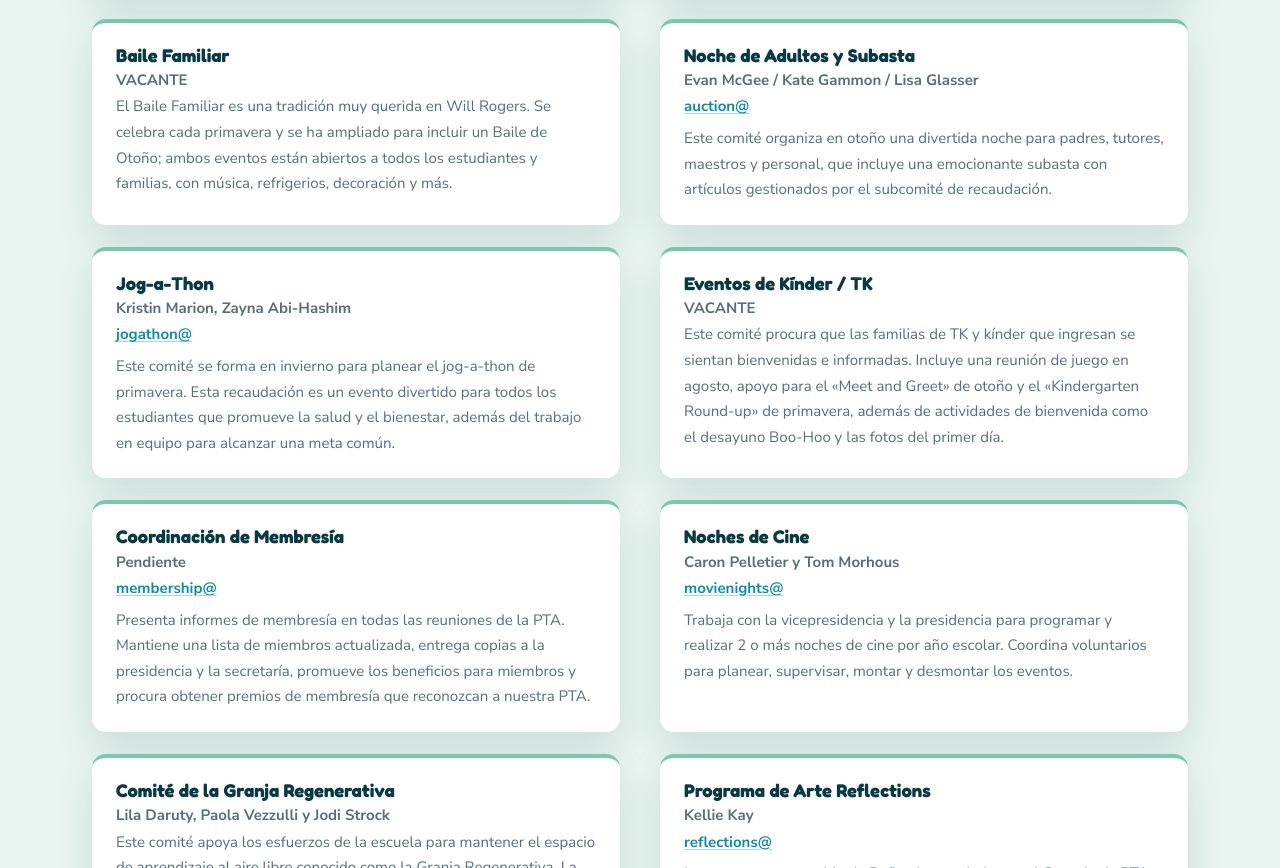
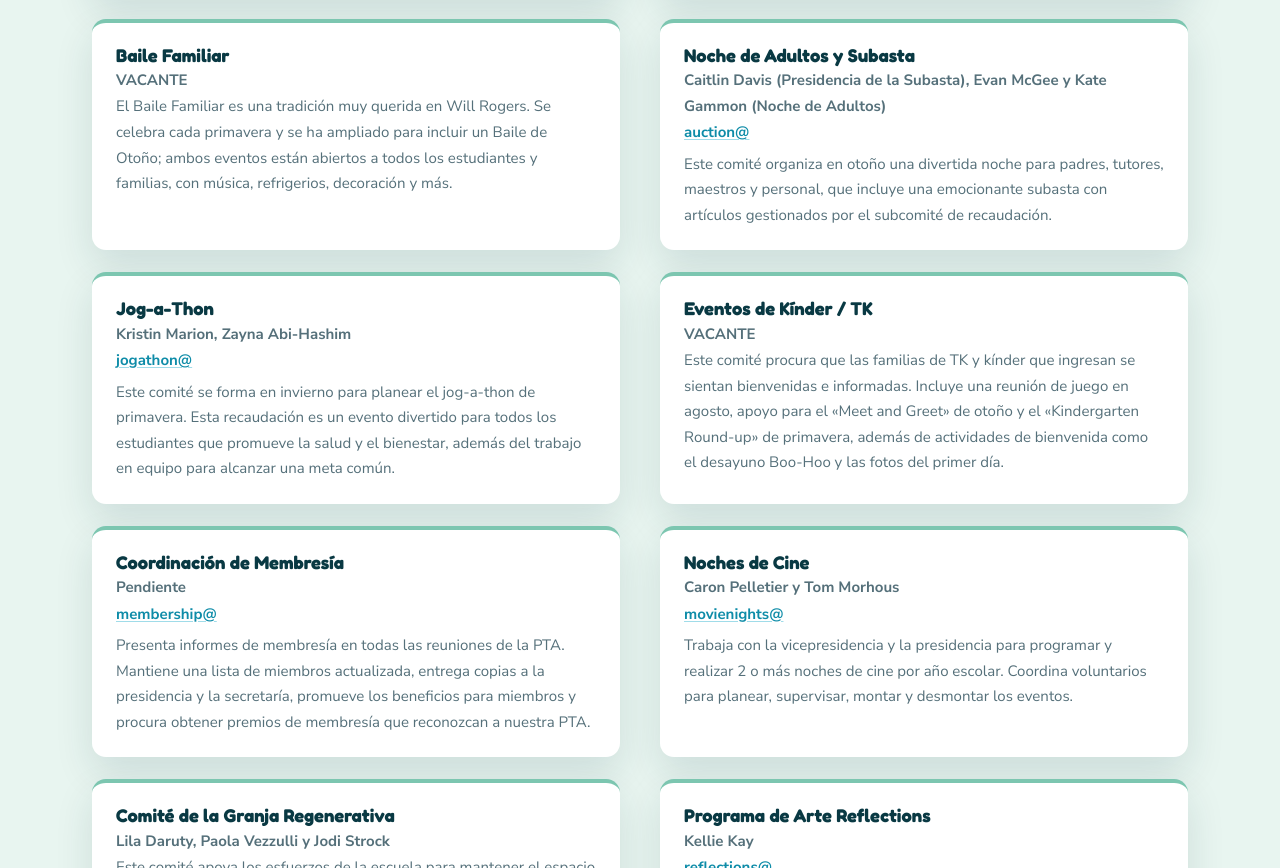
Before and after one commit to emcgee/will-rogers-pta, a plain HTML site: page es/contact-us.html in a window 1280 px wide. Shown: the part 3810-4678 px from the top of the page. Drawn offline with Linux system fonts and the light colour scheme.

Commit message:
Auction committee: Caitlin Davis chairs Auction; McGee & Gammon lead Grown Ups' Night Out

```diff
--- a/es/contact-us.html
+++ b/es/contact-us.html
@@ -122,7 +122,7 @@
 <div><h3>Diversidad, Equidad e Inclusión</h3><p class="role-name">Tristen Gartell</p><p class="role-email"><a href="mailto:dei@willrogerspta.com">dei@</a></p></div>
 <div><h3>Festival del Cinco de Mayo</h3><p class="role-name">VACANTE</p><p>Trabaja con la escuela para planificar el festival anual del Cinco de Mayo, y brinda apoyo de voluntariado y otras labores importantes.</p></div>
 <div><h3>Baile Familiar</h3><p class="role-name">VACANTE</p><p>El Baile Familiar es una tradición muy querida en Will Rogers. Se celebra cada primavera y se ha ampliado para incluir un Baile de Otoño; ambos eventos están abiertos a todos los estudiantes y familias, con música, refrigerios, decoración y más.</p></div>
-<div><h3>Noche de Adultos y Subasta</h3><p class="role-name">Evan McGee / Kate Gammon / Lisa Glasser</p><p class="role-email"><a href="mailto:auction@willrogerspta.com">auction@</a></p><p>Este comité organiza en otoño una divertida noche para padres, tutores, maestros y personal, que incluye una emocionante subasta con artículos gestionados por el subcomité de recaudación.</p></div>
+<div><h3>Noche de Adultos y Subasta</h3><p class="role-name">Caitlin Davis (Presidencia de la Subasta), Evan McGee y Kate Gammon (Noche de Adultos)</p><p class="role-email"><a href="mailto:auction@willrogerspta.com">auction@</a></p><p>Este comité organiza en otoño una divertida noche para padres, tutores, maestros y personal, que incluye una emocionante subasta con artículos gestionados por el subcomité de recaudación.</p></div>
 <div><h3>Jog-a-Thon</h3><p class="role-name">Kristin Marion, Zayna Abi-Hashim</p><p class="role-email"><a href="mailto:jogathon@willrogerspta.com">jogathon@</a></p><p>Este comité se forma en invierno para planear el jog-a-thon de primavera. Esta recaudación es un evento divertido para todos los estudiantes que promueve la salud y el bienestar, además del trabajo en equipo para alcanzar una meta común.</p></div>
 <div><h3>Eventos de Kínder / TK</h3><p class="role-name">VACANTE</p><p>Este comité procura que las familias de TK y kínder que ingresan se sientan bienvenidas e informadas. Incluye una reunión de juego en agosto, apoyo para el &laquo;Meet and Greet&raquo; de otoño y el &laquo;Kindergarten Round-up&raquo; de primavera, además de actividades de bienvenida como el desayuno Boo-Hoo y las fotos del primer día.</p></div>
 <div><h3>Coordinación de Membresía</h3><p class="role-name">Pendiente</p><p class="role-email"><a href="mailto:membership@willrogerspta.com">membership@</a></p><p>Presenta informes de membresía en todas las reuniones de la PTA. Mantiene una lista de miembros actualizada, entrega copias a la presidencia y la secretaría, promueve los beneficios para miembros y procura obtener premios de membresía que reconozcan a nuestra PTA.</p></div>
```
Also changed, not shown: contact-us.html (+1 -1 lines).
